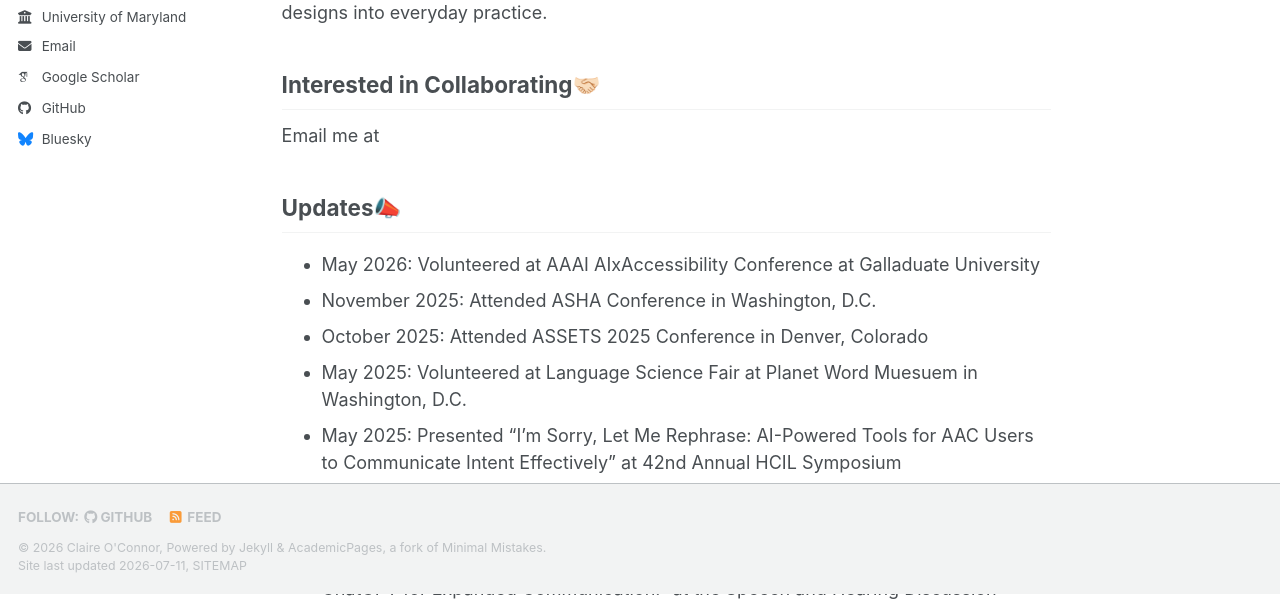
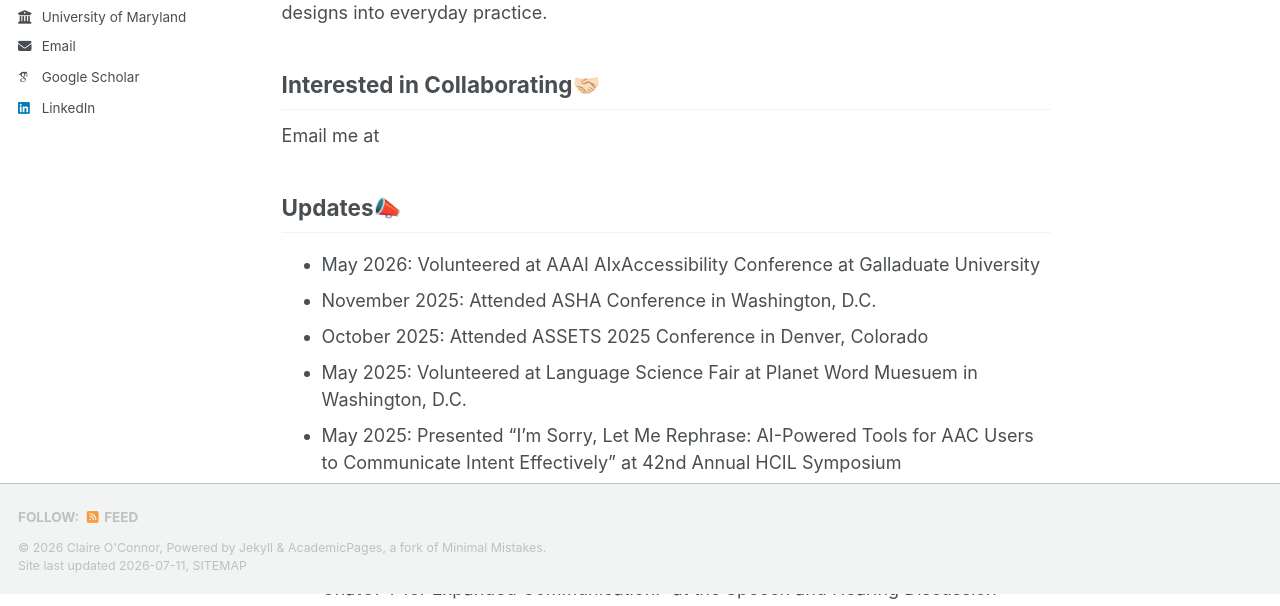
Before and after one commit to claireoconnor612/personalwebsite, a Jekyll site: the page built from _pages/about.md, in a window 1280 px wide. Shown: the part 306-912 px from the top of the page. Built offline with Jekyll 4.4.1, drawn with Linux system fonts in a browser that asks for light colours; some web fonts are replaced; a script bundle is joined from its source files by our own code; library files that are not in the unit come from our copies; part of the change alters nothing that is shown.

Commit message:
Update GitHub and LinkedIn usernames in config

```diff
--- a/_config.yml
+++ b/_config.yml
@@ -42,13 +42,12 @@ author:
   bitbucket        : # Username - Update with your username on the site
   codepen          : # Username
   dribbble         : # Username
-  github           : "academicpages"
+  github           :
   kaggle           : # Username
   stackoverflow    : # User number or user number and name (i.e., use "1" or "1/jeff-atwood")
 
   # Social media
   artstation       : # Username
-  bluesky          : "bsky.app" # Replace this with you Bluesky username
   facebook         : # Username
   flickr           : # Username
   foursquare       : # Username
@@ -57,7 +56,7 @@ author:
   keybase          : # Username
   instagram        : # Username
   lastfm           : # Username
-  linkedin         : # Username
+  linkedin         : "https://www.linkedin.com/in/claireoconnor612"
   mastodon         : # URL
   medium           : # URL
   pinterest        : # Username
```
